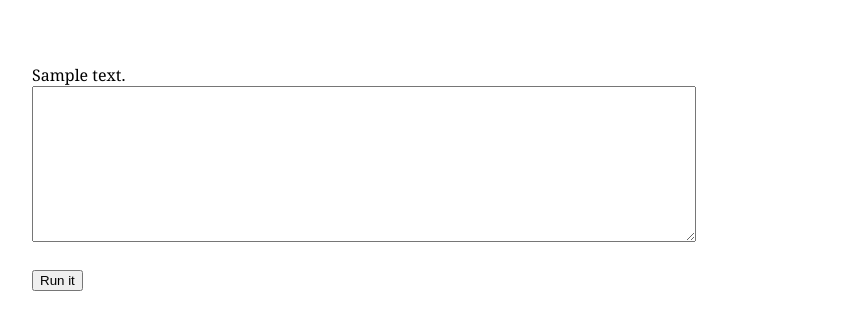
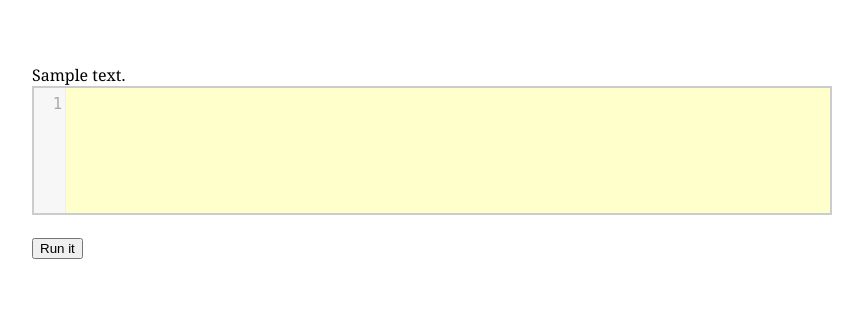
Before and after one commit to nedbat/choosy, a Django app: template server/gym/templates/exercise.html in a window 1280 px wide. Shown: the top 330 px of the page, without its empty margins (208-1071 px from the left). Run offline with Django 3.2, Linux system fonts and the light colour scheme; the template is opened without the code that fills it: values that come from a table or form of the project are taken from there, others are empty; tables that the repository leaves empty hold one stand-in row (values such as "Sample post"); some libraries are stand-ins or nearby versions.

Commit message:
Use CodeMirror

```diff
--- a/server/gym/templates/exercise.html
+++ b/server/gym/templates/exercise.html
@@ -3,9 +3,12 @@
     <head>
         <title>Exercise: {{ ex.name }}</title>
         <script src='http://ajax.googleapis.com/ajax/libs/jquery/1.6.4/jquery.min.js'></script>
+        <script src='/static/codemirror-compressed.js' type="text/javascript" charset="utf-8"></script>
+        <script src='/static/python.js' type="text/javascript" charset="utf-8"></script>
+        <link rel="stylesheet" href="/static/codemirror.css">
+        <link rel="stylesheet" href="/static/eclipse.css">
         <script>
             choosepython = {
-
                 run_python: function(test_name, code, output, results) {
                     $(output).val("");
                     $(results).html("");
@@ -39,12 +42,30 @@
             };
 
             $(function() {
+                choosepython.codemirror = CodeMirror.fromTextArea($("#editor")[0], {
+                    mode: {
+                        name: "python",
+                        version: 2,
+                        singleLineStringErrors: true
+                        },
+                    theme: "eclipse",
+                    lineNumbers: true,
+                    tabMode: "shift",
+                    indentUnit: 4
+                    });
+
                 $('.run_code').click(
                     function(ev) {
+                        choosepython.codemirror.save();
                         var btn = ev.target;
                         var par = $(btn).parents(".exercise");
                         var test_name = par.attr("id");
                         choosepython.run_python(test_name, par.find(".code"), par.find(".output"), par.find(".results"));
+                    }
+                );
+                $('.highlight').click(
+                    function(ev) {
+                        choosepython.codemirror.setLineClass(2, "errorline");
                     }
                 );
             });
@@ -84,6 +105,24 @@
             .results p.FAIL {
                 background: #fcc;
             }
+            #editor {
+                font-size: 120%;
+                width: 800px;
+                height: 300px;
+            }
+            .errorline { background: #fcc !important;}
+            .CodeMirror {
+                border: 2px solid #cccccc;
+                background: #ffc;
+                font-size: 120%;
+            }
+            .CodeMirror-scroll {
+                height: auto;
+                min-height: 8em;
+                overflow-y: hidden;
+                overflow-x: auto;
+                width: 100%;
+            }
         </style>
     </head>
     <body>
@@ -91,7 +130,7 @@
             {{ ex.text|safe }}
 
             <div class='exercise'>
-                <textarea class='code' cols='80' rows='10'></textarea>
+                <textarea class='code' id='editor'></textarea>
                 <p><input class='run_code' type='button' value='Run it'></input></p>
                 <textarea class='output' style='display:none' cols='80' rows='10'>
                 </textarea>
```
Also changed, not shown: server/settings.py (+5 -2 lines).
